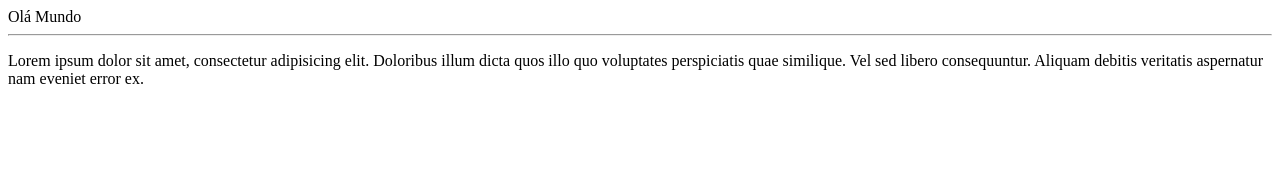
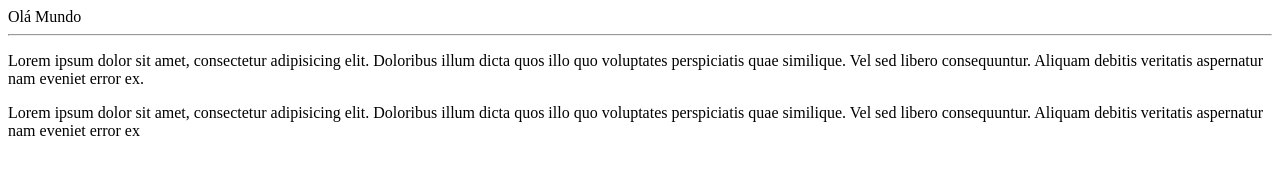
Before and after one commit to felipe5155/OlaMundo, a plain HTML site: page Site-exemplo/Index.html in a window 1280 px wide. Drawn offline with Linux system fonts and the light colour scheme.

Commit message:
adicionei paragrafo

```diff
--- a/Site-exemplo/Index.html
+++ b/Site-exemplo/Index.html
@@ -10,5 +10,6 @@
     <h'>Olá Mundo</h>
     <hr>
     <p>Lorem ipsum dolor sit amet, consectetur adipisicing elit. Doloribus illum dicta quos illo quo voluptates perspiciatis quae similique. Vel sed libero consequuntur. Aliquam debitis veritatis aspernatur nam eveniet error ex.</p>
+    <p>Lorem ipsum dolor sit amet, consectetur adipisicing elit. Doloribus illum dicta quos illo quo voluptates perspiciatis quae similique. Vel sed libero consequuntur. Aliquam debitis veritatis aspernatur nam eveniet error ex</p>
 </body>
 </html>
```
